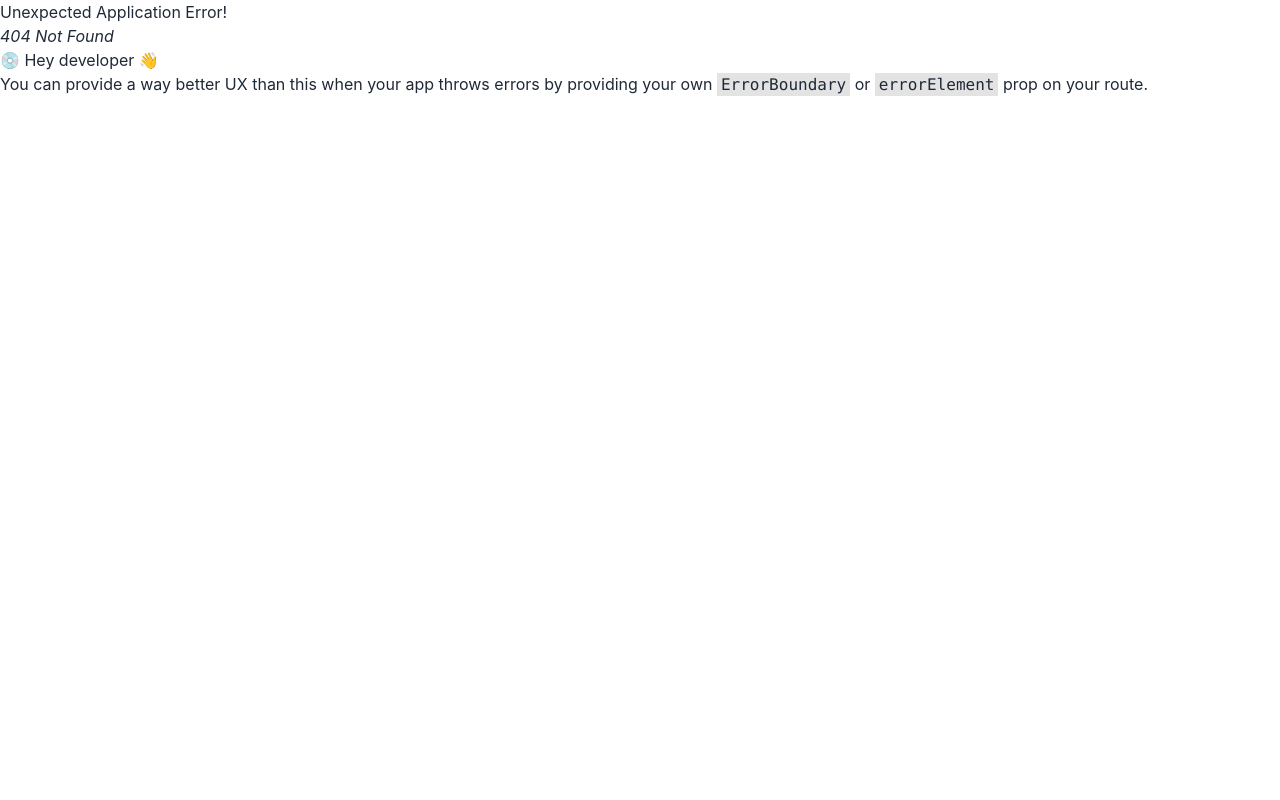
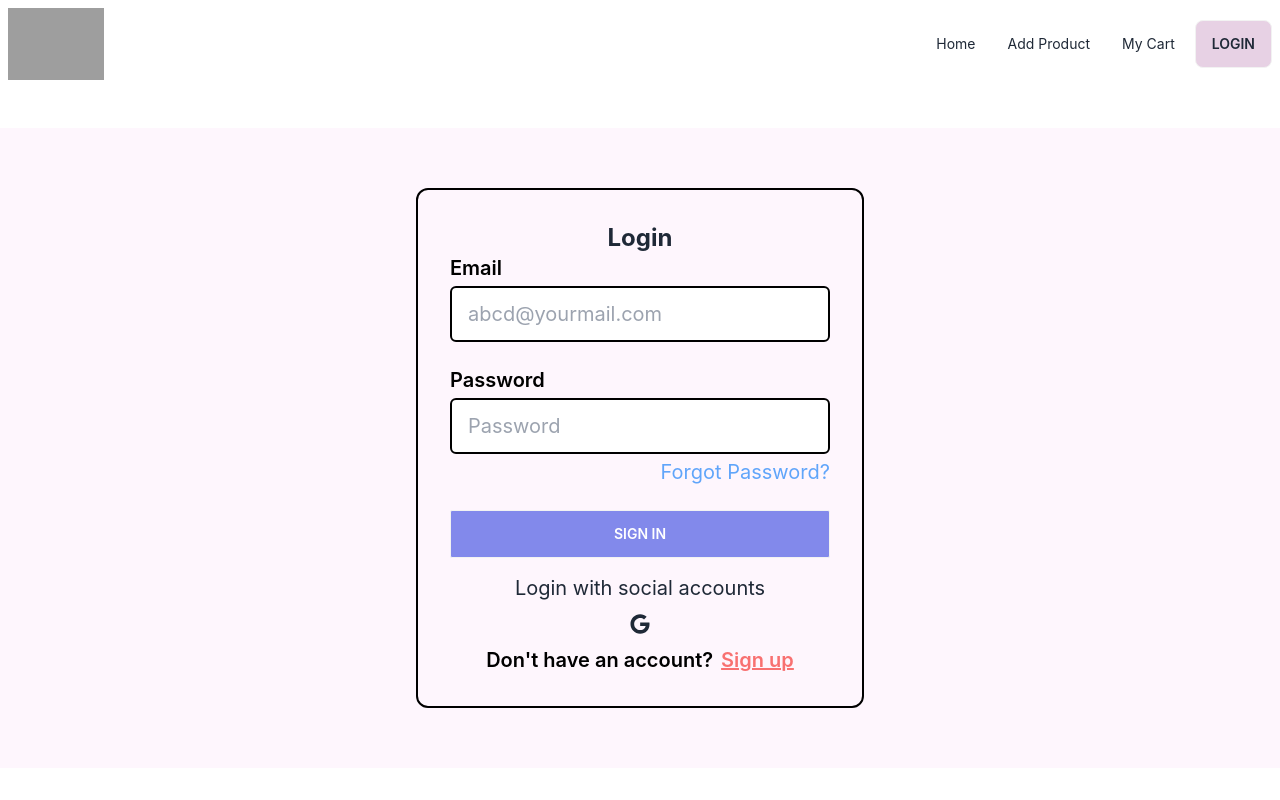
Before and after one commit to originalmahim/Wazo, a React (Vite) app: page /login in a window 1280 px wide. Before the commit this address had no page. Shown: the top 800 px of the page. Built offline with nearby package versions, Linux system fonts and the light colour scheme; grey boxes are pictures that could not be loaded.

Commit message:
Created Login Page Successfully Also Add Login with social media button

```diff
--- a/index.html
+++ b/index.html
@@ -6,7 +6,7 @@
     <meta name="viewport" content="width=device-width, initial-scale=1.0" />
     <title></title>
   </head>
-  <body>
+  <body className="overflow-hidden" >
     <div id="root"></div>
     <script type="module" src="/src/main.jsx"></script>
   </body>
--- a/src/Components/Banner/Banner.jsx
+++ b/src/Components/Banner/Banner.jsx
@@ -8,7 +8,7 @@ const Banner = () => {
             id="slide1"
             className="carousel-item relative w-full"
             style={{
-            backgroundImage: `url('https://i.ibb.co/Lpd3Bts/replicate-prediction-4v2aj7jbbgvzjuia3wmmrworue.png')`,
+            backgroundImage: `url('https://i.ibb.co/KXWbyLj/Screenshot-2023-10-17-231718.png')`,
             backgroundSize: 'cover',
             backgroundPosition: 'center',
             }}
@@ -49,7 +49,7 @@ const Banner = () => {
             id="slide3"
             className="carousel-item relative w-full"
             style={{
-            backgroundImage: `url('https://i.ibb.co/HBvbNdF/Screenshot-2023-10-17-222025.png')`,
+            backgroundImage: `url('https://i.ibb.co/9g2cbHy/Screenshot-2023-10-17-232549.png')`,
             backgroundSize: 'cover',
             backgroundPosition: 'center',
             }}
--- a/src/Components/Footer/Footer.jsx
+++ b/src/Components/Footer/Footer.jsx
@@ -2,7 +2,7 @@ import { FaFacebook, FaGithub, FaTwitter } from 'react-icons/fa';
 
 function Footer() {
   return (
-    <div className="relative mt-16 bg-[#F9D6CD] text-black">
+    <div className="relative mt-16 bg-[#FEF6FD] text-black">
 
     <div className="px-4 pt-12 mx-auto sm:max-w-xl md:max-w-full lg:max-w-screen-xl md:px-24 lg:px-8">
       <div className="grid gap-16 row-gap-10 mb-8 lg:grid-cols-6">
--- a/src/Components/Header/Header.jsx
+++ b/src/Components/Header/Header.jsx
@@ -1,4 +1,4 @@
-import { NavLink, Outlet } from "react-router-dom";
+import { Link, NavLink, Outlet } from "react-router-dom";
 import Footer from "../Footer/Footer";
 
 
@@ -22,7 +22,7 @@ const Header = () => {
           {links}
           </ul>
           </div>
-          <img src="https://i.ibb.co/DMcxGH5/l8uywj4i.png" />
+          <img className="w-24" src="https://i.ibb.co/DMcxGH5/l8uywj4i.png" />
           </div>
           <div className="navbar-end">
           <div className="hidden lg:flex">
@@ -30,11 +30,11 @@ const Header = () => {
           {links}
           </ul>
           </div>
-          <a className="btn bg-[#F9D6CD] ">Login</a>
+          <Link to= "/login" className="btn bg-[#e7d1e4] ">Login</Link>
           </div>
           </div>
           </div>
-          <div className="lg:min-h-[70vh]">
+          <div className="lg:min-h-[60vh]">
           <Outlet></Outlet>
           </div>
           <Footer></Footer>
--- a/src/Components/Login/Login.jsx
+++ b/src/Components/Login/Login.jsx
@@ -1,11 +1,60 @@
 
+import { FaGoogle } from 'react-icons/fa';
+import { Link } from 'react-router-dom';
 
 const Login = () => {
-          return (
-                    <div>
-
-                    </div>
-          );
+  return (
+          <div className='bg-[#FEF6FD] px-4 md:px-0 lg:px-0 mt-10' >
+          <div className="  max-w-6xl mx-auto flex items-center justify-center h-[80vh] pb-0">
+          <div className="text-xl w-full max-w-md p-8  border-2 border-black rounded-xl">
+          <h1 className="text-2xl font-bold text-center">Login</h1>
+          <form className="space-y-6">
+          <div className="space-y-1 ">
+          <label className="block text-black font-semibold ">Email</label>
+          <input
+          type="text"
+          name="email"
+          placeholder="abcd@yourmail.com"
+          className="w-full px-4 py-3 border-2 border-black rounded-md focus:border-black focus:border-opacity-100"
+          />
+          </div>
+          <div className="space-y-1 ">
+          <label className="block text-black font-semibold">Password</label>
+          <input
+          type="password"
+          name="password"
+          id="password"
+          placeholder="Password"
+          className="w-full px-4 py-3 border-2 border-black rounded-md focus:border-black focus:border-opacity-100"
+          />
+          <div className="flex justify-end  text-blue-400 ">
+          <a >
+          Forgot Password?
+          </a>
+          </div>
+          </div>
+          <button className=" btn bg-[#8289eb] block w-full p-3 text-center rounded-sm text-white hover:text-black">Sign in</button>
+          </form>
+          <div className="flex items-center pt-4 space-x-1">
+          <div className="flex-1 h-px sm:w-16"></div>
+          <p className="px-3 text-xl">Login with social accounts</p>
+          <div className="flex-1 h-px sm:w-16"></div>
+          </div>
+          <div className="flex justify-center space-x-4">
+          <button aria-label="Log in with Google" className="p-3 rounded-sm">
+          <FaGoogle size={20} />
+          </button>
+          </div>
+          <p className=" text-center sm:px-6 text-black font-semibold">
+          Don't have an account?
+          <Link to = "/signup" className=" ml-2 underline text-red-400">
+          Sign up
+          </Link>
+          </p>
+          </div>
+          </div>
+          </div>
+  );
 };
 
 export default Login;
--- a/src/main.jsx
+++ b/src/main.jsx
@@ -9,6 +9,7 @@ import Header from './Components/Header/Header';
 import Home from './Components/Home/Home';
 import About from './Components/About/About';
 import AuthProvider from './Contex/AuthProvider';
+import Login from './Components/Login/Login';
 const router = createBrowserRouter([
   {
     path: "/",
@@ -21,6 +22,10 @@ const router = createBrowserRouter([
     {
       path: "/about",
       element: <About></About>
+    },
+    {
+      path: "/login",
+      element: <Login></Login>
     }
   ]
   },
```
